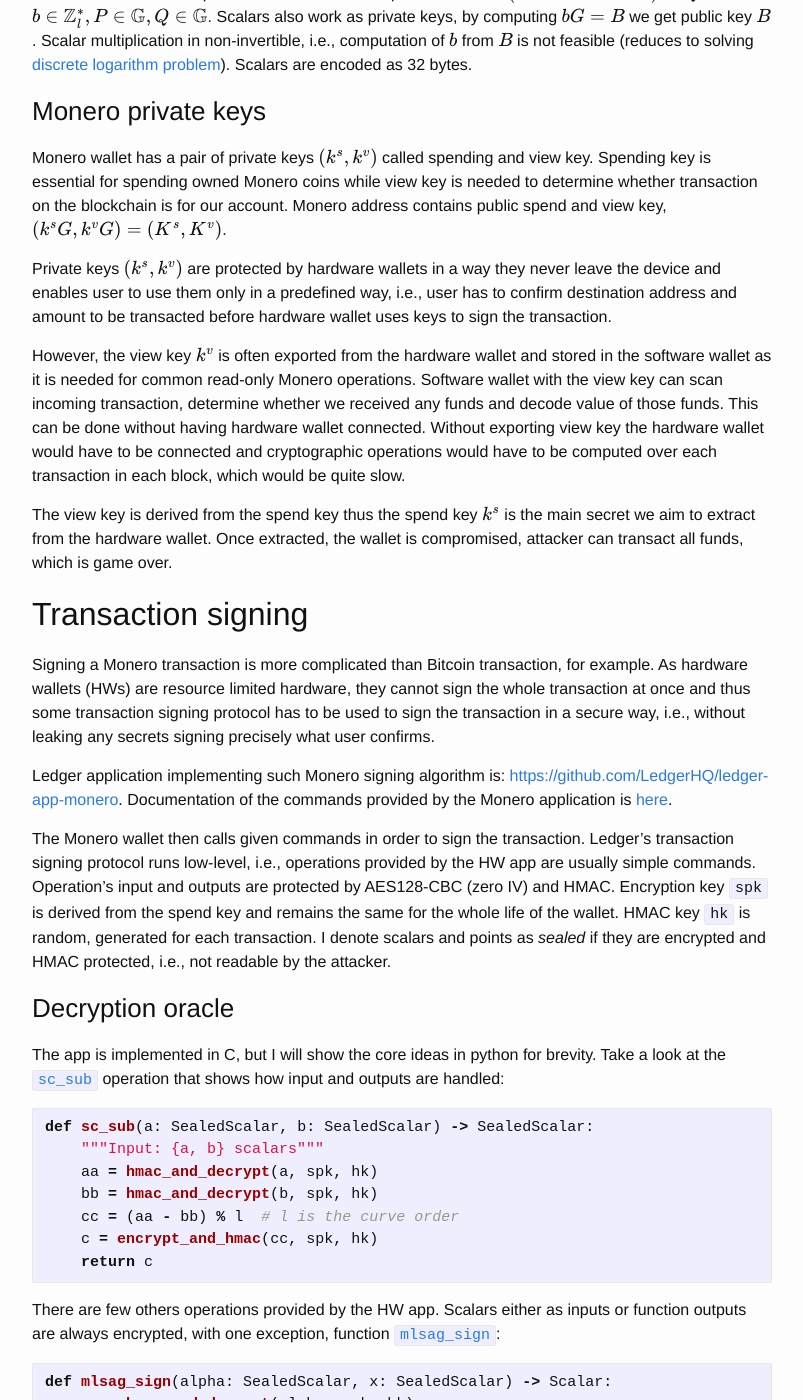
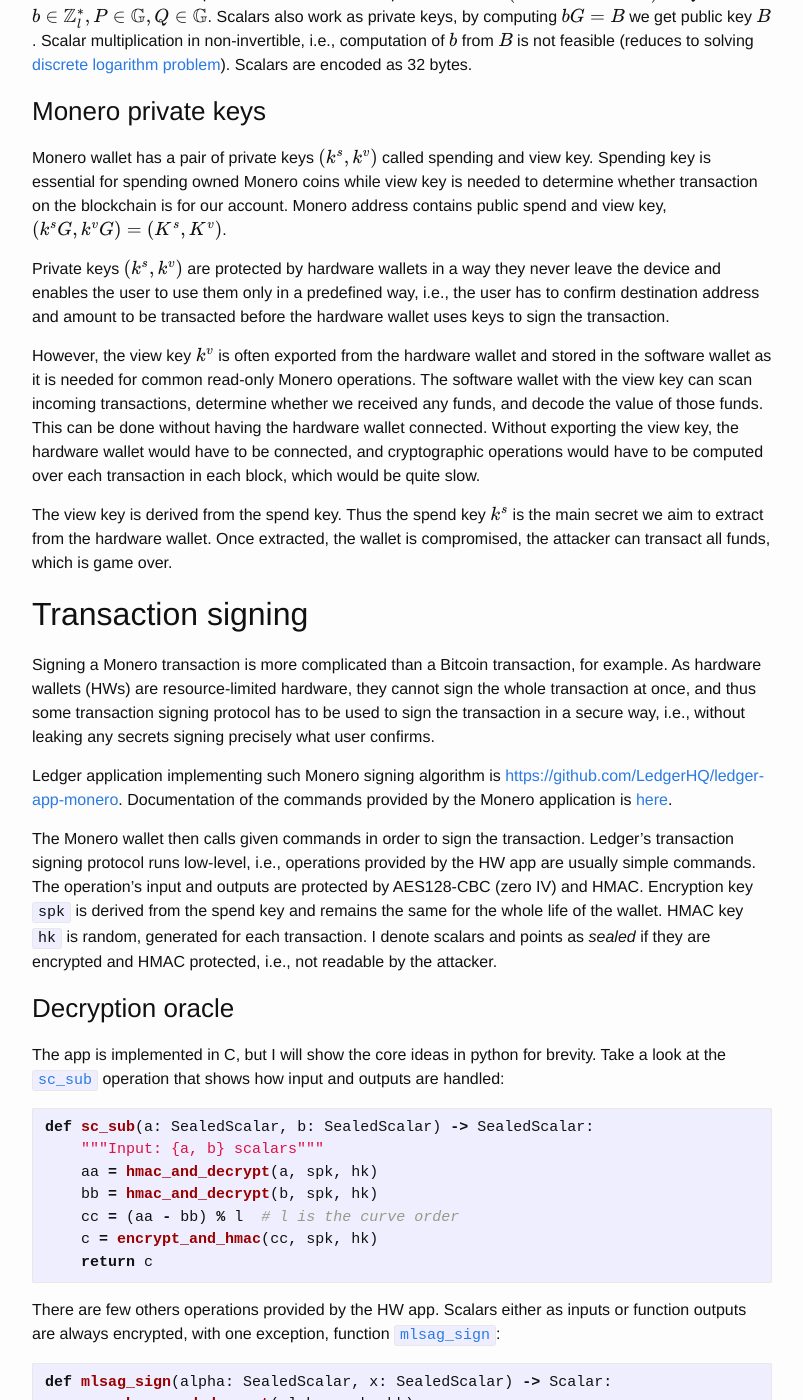
Before and after one commit to yolosec/deadcodeBlog, a Jekyll site: the page built from _posts/2020-04-25-Ledger-Monero-app-spend-key-extraction.markdown, in a window 1280 px wide and 1400 px high, scrolled down 1425 px. Shown: the whole window, without its empty margins (238-1041 px from the left). Built offline with Jekyll 4.4.1, drawn with Linux system fonts in a browser that asks for light colours; formulas are drawn with MathJax 3; some of the changed text lies outside the part shown.

Commit message:
add grammarly fixes

````diff
--- a/_posts/2020-04-25-Ledger-Monero-app-spend-key-extraction.markdown
+++ b/_posts/2020-04-25-Ledger-Monero-app-spend-key-extraction.markdown
@@ -21,7 +21,7 @@ we were able to extract master Monero spending key.
 
 ## Intro
 
-[Monero] is a privacy-centric cryptocurrency protecting identity of participants and amounts being transacted.
+[Monero] is a privacy-centric cryptocurrency protecting the identity of participants and amounts being transacted.
 Monero support has been added to [Ledger], cryptocurrency hardware wallet, in [November 2018][monero-ledger-support].
 
 <video controls="" width="660" height="465" autoplay="" muted="" loop="">
@@ -58,21 +58,21 @@ Scalar multiplication in non-invertible, i.e., computation of \\(b\\) from \\(B\
 Monero wallet has a pair of private keys \\((k^s, k^v)\\) called spending and view key. Spending key is essential for spending owned Monero coins while view key is needed to determine whether transaction on the blockchain is for our account. Monero address contains public spend and view key, \\((k^sG, k^vG) = (K^s, K^v)\\).
 
 Private keys \\((k^s, k^v)\\) are protected by hardware wallets in a way they never leave the device and
-enables user to use them only in a predefined way, i.e., user has to confirm destination address and amount to be transacted before hardware wallet uses keys to sign the transaction.
+enables the user to use them only in a predefined way, i.e., the user has to confirm destination address and amount to be transacted before the hardware wallet uses keys to sign the transaction.
 
-However, the view key \\(k^v\\) is often exported from the hardware wallet and stored in the software wallet as it is needed for common read-only Monero operations. Software wallet with the view key can scan incoming transaction, determine whether we received any funds and decode value of those funds. This can be done without having hardware wallet connected. Without exporting view key the hardware wallet would have to be connected and cryptographic operations would have to be computed over each transaction in each block, which would be quite slow.
+However, the view key \\(k^v\\) is often exported from the hardware wallet and stored in the software wallet as it is needed for common read-only Monero operations. The software wallet with the view key can scan incoming transactions, determine whether we received any funds, and decode the value of those funds. This can be done without having the hardware wallet connected. Without exporting the view key, the hardware wallet would have to be connected, and cryptographic operations would have to be computed over each transaction in each block, which would be quite slow.
 
-The view key is derived from the spend key thus the spend key \\(k^s\\) is the main secret we aim to extract from the hardware wallet. Once extracted, the wallet is compromised, attacker can transact all funds, which is game over.
+The view key is derived from the spend key. Thus the spend key \\(k^s\\) is the main secret we aim to extract from the hardware wallet. Once extracted, the wallet is compromised, the attacker can transact all funds, which is game over.
 
 ## Transaction signing
 
-Signing a Monero transaction is more complicated than Bitcoin transaction, for example.
-As hardware wallets (HWs) are resource limited hardware, they cannot sign the whole transaction at once and thus some transaction signing protocol has to be used to sign the transaction in a secure way, i.e., without leaking any secrets signing precisely what user confirms.
+Signing a Monero transaction is more complicated than a Bitcoin transaction, for example.
+As hardware wallets (HWs) are resource-limited hardware, they cannot sign the whole transaction at once, and thus some transaction signing protocol has to be used to sign the transaction in a secure way, i.e., without leaking any secrets signing precisely what user confirms.
 
-Ledger application implementing such Monero signing algorithm is: [https://github.com/LedgerHQ/ledger-app-monero](https://github.com/LedgerHQ/ledger-app-monero). Documentation of the commands provided by the Monero application is [here](https://github.com/LedgerHQ/ledger-app-monero/blob/master/doc/developer/blue-app-commands.pdf).
+Ledger application implementing such Monero signing algorithm is [https://github.com/LedgerHQ/ledger-app-monero](https://github.com/LedgerHQ/ledger-app-monero). Documentation of the commands provided by the Monero application is [here](https://github.com/LedgerHQ/ledger-app-monero/blob/master/doc/developer/blue-app-commands.pdf).
 
 The Monero wallet then calls given commands in order to sign the transaction.
-Ledger's transaction signing protocol runs low-level, i.e., operations provided by the HW app are usually simple commands. Operation's input and outputs are protected by AES128-CBC (zero IV) and HMAC.
+Ledger's transaction signing protocol runs low-level, i.e., operations provided by the HW app are usually simple commands. The operation's input and outputs are protected by AES128-CBC (zero IV) and HMAC.
 Encryption key `spk` is derived from the spend key and remains the same for the whole life of the wallet. HMAC key `hk` is random, generated for each transaction. I denote scalars and points as *sealed* if they are encrypted and HMAC protected, i.e., not readable by the attacker.
 
 ### Decryption oracle
@@ -100,9 +100,9 @@ def mlsag_sign(alpha: SealedScalar, x: SealedScalar) -> Scalar:
     return ss
 ```
 
-Resulting scalars `ss` are public part of the MLSAG signature in the transaction thus the output of `mlsag_sign` is not encrypted. Scalar `c` is part of the internal state which we know (not important now).
+Resulting scalars `ss` are public part of the MLSAG signature in the transaction; thus the output of `mlsag_sign` is not encrypted. Scalar `c` is part of the internal state, which we know (not important now).
 
-Note that if we pass `x=0` to the `mlsag_sign` we obtain *decrypting oracle* as the function returns decrypted scalar value of the `alpha`. For that we need an encrypted version of a zero scalar which we can obain by calling `zero = sc_sub(x, x)` for any encrypted scalar value `x`. We can thus decrypt all private values sent over the protocol.
+Note that if we pass `x=0` to the `mlsag_sign`, we obtain *decrypting oracle* as the function returns a decrypted scalar value of the `alpha`. For that, we need an encrypted version of a zero scalar, which we can obtain by calling `zero = sc_sub(x, x)` for any encrypted scalar value `x`. We can thus decrypt all private values sent over the protocol.
 
 ```python
 def decrypt_oracle(x: SealedScalar) -> Scalar:
@@ -150,14 +150,14 @@ def poc1():
     return b
 ```
 
-The spend key `b` is extracted from the Monero app with just 5 API calls. No user interaction is needed, Ledger does not change any state or change the display so the attack is unobservable by a normal user.
+The spend key `b` is extracted from the Monero app with just 5 API calls. No user interaction is needed. Ledger does not change any state or change the display, so the attack is unobservable by a normal user.
 
 The PoC demonstrating the vulnerability is [here](https://github.com/ph4r05/ledger-app-monero-1.42-vuln/blob/3e615bbfe4c4112ddc9e4099a1ba8378f37ab90b/poc.py#L114).
 
 ### Requirements
 
 - Connected Ledger, entered PIN, selected Monero app 1.4.2. Commit 7d6c5f5573c4c83fe74dcbb3fe6591489bae7828.
-- Usually when sending a transaction, setting up the Monero wallet.
+- Usually, when sending a transaction, setting up the Monero wallet.
 - If the master view key was not exported, then the scenario happens with each blockchain scanning.
 
 ### Impact
@@ -179,11 +179,11 @@ if they used it with the Monero before.
  -  _3. Jan 2020_: vulnerability report sent
  -  _5. Jan 2020_: Response from Ledger, investigation started
  - _11. Jan 2020_: Response from Ledger acknowledging the vulnerability, working on fixes
- - _16. Jan 2020_: Interactive discussion started, refining contermeasures
+ - _16. Jan 2020_: Interactive discussion started, refining countermeasures
  -  _6. Feb 2020_: Final source code ready
  -  _2. Mar 2020_: Monero app 1.5.1 released
 
-Ledger reacted promptly, the cooperation was nice and I enjoyed the work with them. I was also awarded under bug bounty program.
+Ledger reacted promptly, the cooperation was nice and seamless, and I enjoyed the work with them. I was also awarded under the bug bounty program.
 
 -------------------------------------------------------------------------------------------------------------
 
@@ -193,11 +193,11 @@ Few interesting PoC improvements and observations follow.
 
 ### sc_sub removal is not enough
 
-The function `sc_sub` is not used by the Monero wallet, thus one simple countermeasure would be to remove `sc_sub` from the Ledger Monero app. But as we show, it is easy to simulate `sc_sub` with the `sc_add` in the following way.
+The function `sc_sub` is not used by the Monero wallet. Thus one simple countermeasure would be to remove `sc_sub` from the Ledger Monero app. But as we show, it is easy to simulate `sc_sub` with the `sc_add` in the following way.
 
 It holds that \\(lx = 0 \; (\text{mod} \; l) \\), where l is the curve order. Thus \\((l-1)x = -x \; (\text{mod} \; l)\\).
 
-We show an algorithm that can be used to generate sealed version of an arbitrary scalar value \\(x\\).
+We show an algorithm that can be used to generate a sealed version of an arbitrary scalar value \\(x\\).
 
 1. Call [`monero_apdu_generate_keypair`](https://github.com/ph4r05/blue-app-monero/blob/7d6c5f5573c4c83fe74dcbb3fe6591489bae7828/src/monero_key.c#L479) to obtain sealed scalar \\(\widehat{a}\\) and public point A.
 2. Use decrypt oracle to obtain \\(a\\), so we have plaintext-ciphertext pair.
@@ -213,7 +213,7 @@ This algorithm can also be used to obtain encryption of zero or get negative val
 
 ### PoC v2, more general
 
-We wanted to design more general PoC that would underline true problem of the protocol that would survive several simple countermeasures such as removal of sc_add and sc_sub functions. The primary problem is the reuse of the alpha parameter in the `mlsag_sign` which should be random and never reused.
+We wanted to design a more general PoC that would underline the true problem of the protocol that would survive several simple countermeasures such as removal of sc_add and sc_sub functions. The primary problem is the reuse of the alpha parameter in the `mlsag_sign` which should be random and never reused.
 
 Here follows the more general [PoC v2](https://github.com/ph4r05/ledger-app-monero-1.42-vuln/blob/3e615bbfe4c4112ddc9e4099a1ba8378f37ab90b/poc.py#L205), which is described later.
 
@@ -284,9 +284,7 @@ can be later used in the attack.
 
 ### User confirmation / notification
 
-- As the HMAC key is changed with each new transaction, the user should be
-explicitly asked to confirm the transaction signing process once `open_tx()` is called
-in the real transaction mode. I.e., Ledger should ask the user whether he wants to continue
+- As the HMAC key is changed with each new transaction, the user should be explicitly asked to confirm the transaction signing process once `open_tx()` is called in the real transaction mode. I.e., Ledger should ask the user whether he wants to continue
 with the transaction signature. The user confirms by pressing a button.
 
 - User confirmation is required to mount any attack. Attack surface is thus reduced
@@ -297,10 +295,8 @@ significantly reduced.
 transactions (used during the transaction assembly process, can be called several times before a real transaction that meets the requirements is assembled). Any display change would be nice, so the user is able to notice that Ledger is
 performing some tasks.
 
-- When the transaction is finished with error (e.g., some security assertion fails), user should be
-notified on the screen and optionally asked for confirmation to continue in a normal
-operation. The attacker thus cannot just flash the error message over short period of time
-without user noticing.
+- When the transaction is finished with error (e.g., some security assertion fails), the user should be notified on the screen and optionally asked for confirmation to continue in normal operation. The attacker thus cannot just flash the error message over a short period of time
+without the user noticing.
 
 - Some other attacks we considered require more transaction openings so limiting it
 by requiring the confirmation lowers the attack surface significantly.
@@ -320,7 +316,7 @@ For the sake of simplicity, we will assume just HMAC keys for now and address `s
 - The HMAC key `hk` is changed with each new transaction (as now)
 - HMAC key used for particular parameters is derived from `hk` based on the following
    - Value type, scalar or point
-   - Content type, derived secret or random scalar mask
+   - Content-type, derived secret or random scalar mask
    - Function calling context. e.g., alpha in mlsag_sign.
 - Encrypted values are thus usable only in a particular context, i.e., the context with the same HMAC key.
 - This also prevents the *type confusion*.
@@ -339,13 +335,10 @@ or just simple testing will reveal which values need to have fixed `spk` key.
 We would suggest to start testing this improvement with the encryption key `spk` being randomly generated after `open_tx()`.
 After transaction finish/abort the key is reverted back to static `spk`.
 
-Different encryption key strictly limits attacker to the scope of one transaction with respect
-to the data confidentiality, which is useful for security arguments. I.e., no long-term analysis
+Different encryption key strictly limits attacker to the scope of one transaction with respect to the data confidentiality, which is useful for security arguments. I.e., no long-term analysis
 and data collection can be performed.
 
-The specified HMAC key hierarchy is also usable for encryption, which decreases the attack surface
-significantly as values are valid only in a particular context. This is especially important as the
-initialization vector (IV) is zero = encryption has no semantic security, i.e., same plaintexts encrypt
+The specified HMAC key hierarchy is also usable for encryption, which decreases the attack surface significantly as values are valid only in a particular context. This is especially important as the initialization vector (IV) is zero = encryption has no semantic security, i.e., the same plaintexts encrypt
 to the same ciphertexts. The zero IV allows the attacker to test values for equality without knowing the plaintext values.
 
 The key hierarchy significantly restricts the potential combinations attacker can use,
@@ -368,8 +361,7 @@ let say \\(x_1\\) he can recover scalar value for \\(x_2\\).
 - Similarly, if \\(x_1\\) is known, then \\(\alpha_1 = r_1 - cx_1\\).
 - We do not consider type confusion and other attacks as those are eliminated by key hierarchy.
 
-Monero currently uses only the `MLSAG_SIMPLE` signature scheme. The `MLSAG_FULL` is not needed with Bulletproof transactions
-and thus, Ledger does not have to support it. This reduces the attack surface and simplifies countermeasures design.
+Monero currently uses only the `MLSAG_SIMPLE` signature scheme. The `MLSAG_FULL` is not needed with Bulletproof transactions, and thus, Ledger does not have to support it. This reduces the attack surface and simplifies countermeasures design.
 Thus it holds that `mlsag_prepare()` is called only once per signature (for non-multisig transaction),
 followed by exactly one `mlsag_sign()` call (it holds dsRows==1).
 
@@ -440,14 +430,13 @@ returns the `kse` to the host client so it can decrypt the MLSAG signature.
 
 This countermeasure strictly enforces correct state transitions and blocks the attacker's reactivity.
 I.e., the attacker cannot use results from the previous `mlsag_sign()` calls to adapt an attacking strategy
-as he learns the result only after the protocol finishes successfully. This property is important for
-security proofs and to strictly guard the potential attacker space.
+as he learns the result only after the protocol finishes successfully. This property is important for security proofs and to strictly guard the potential attacker space.
 
 This change is very easy to implement and brings significant security benefits.
-However, it requires minor client code change.
+However, it requires a minor client code change.
 
 We recommend using this measure with a new Ledger Monero protocol version.
-After some time (all users migrate to new Monero clients enforcing new signing protocol) the support
+After some time (all users migrate to new Monero clients enforcing new signing protocol), the support
 for unencrypted `mlsag_sign()` can be dropped.
 
 
````
Also changed, not shown: other parts of _posts/2020-04-25-Ledger-Monero-app-spend-key-extraction.markdown (+11 -13 lines).
